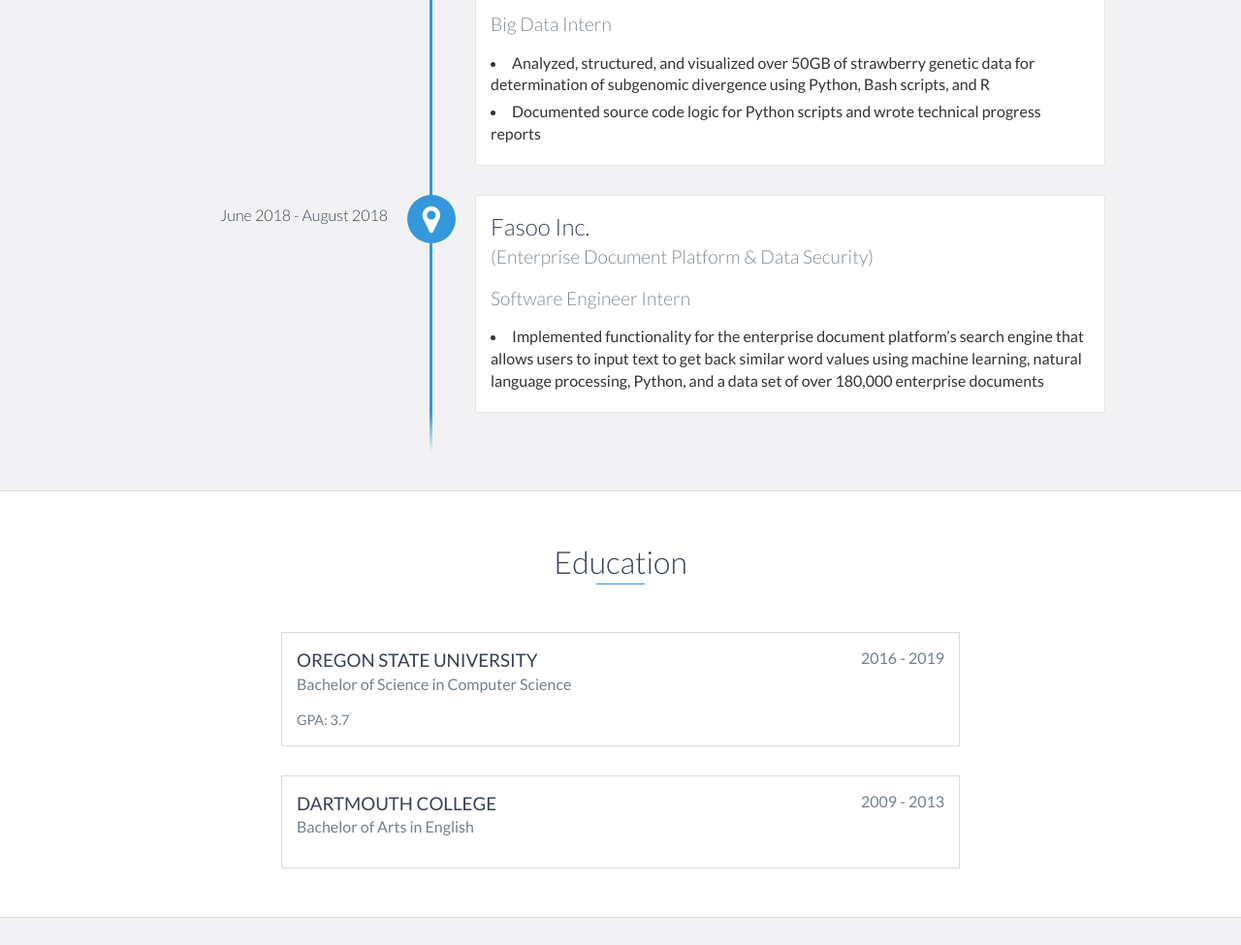
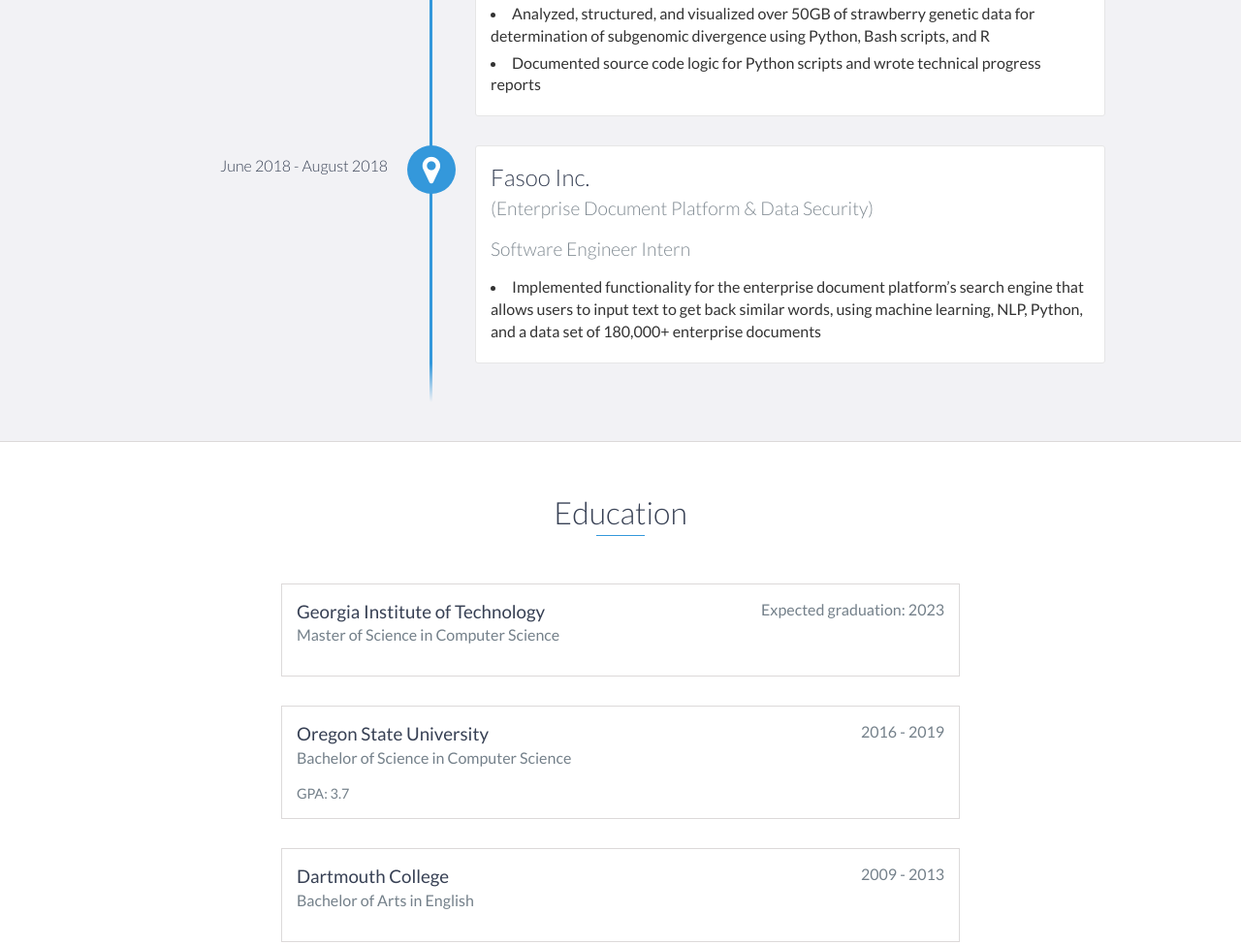
Before and after one commit to JohnYoon13/JohnYoon13.github.io, a website: page index.html in a window 1280 px wide. Shown: the part 1834-2809 px from the top of the page at 97% size. Drawn offline with nearby package versions, Linux system fonts and the light colour scheme.

Commit message:
added GT and reformatted minor other details

```diff
--- a/index.html
+++ b/index.html
@@ -72,7 +72,7 @@
                 <h4>(European Organization for Nuclear Research)</h3>
                 <h4>Technical Writer for Google’s Season of Docs</h4>
                 <p>
-                    <li>Author documentation and tutorials for CERN’s open-source data analysis framework, ROOT (sed in particle physics, astronomy, and data mining)</li>
+                    <li>Author documentation and tutorials for CERN’s open-source data analysis framework, ROOT (used in particle physics, astronomy, and data mining)</li>
                 </p>
             </div>
 
@@ -81,11 +81,9 @@
                 <h4>(Government Cyber Security Agency)</h3>
                 <h4>Associate Cloud Reliability Engineer</h4>
                 <p>
-                    <li>Develop and maintain data pipelines and cloud infrastructure with petabytes of data, using tools such as Google Cloud Platform’s Cloud Functions, BigQuery, Pub/Sub and Dataflow</li>
+                    <li>Develop and maintain data pipelines and cloud infrastructure with petabytes of data, using tools such as Google Cloud Platform’s Cloud Functions, BigQuery,and Pub/Sub</li>
 
                     <li>Document functions, APIs, and workflows that support the management of cloud infrastructure</li>
-
-                    <li>Write cyber security incidence analysis reports</li>
                 </p>
             </div>
 
@@ -106,7 +104,6 @@
                     <li>Analyzed, structured, and visualized over 50GB of strawberry genetic data for determination of subgenomic divergence using Python, Bash scripts, and R</li>
 
                     <li>Documented source code logic for Python scripts and wrote technical progress reports</li>
-
                 </p>
             </div>
 
@@ -115,7 +112,7 @@
                 <h4>(Enterprise Document Platform & Data Security) </h3>
                 <h4>Software Engineer Intern</h4>
                 <p>
-                    <li>Implemented functionality for the enterprise document platform’s search engine that allows users to input text to get back similar word values using machine learning, natural language processing, Python, and a data set of over 180,000 enterprise documents</li>
+                    <li>Implemented functionality for the enterprise document platform’s search engine that allows users to input text to get back similar words, using machine learning, NLP, Python, and a data set of 180,000+ enterprise documents</li>
                 </p>
             </div>
 
@@ -125,8 +122,16 @@
 
     <div id="education">
         <h2 class="heading">Education</h2>
+
         <div class="education-block">
-            <h3>OREGON STATE UNIVERSITY</h3>
+            <h3>Georgia Institute of Technology</h3>
+            <span class="education-date">Expected graduation: 2023</span>
+            <h4>Master of Science in Computer Science</h4>
+        </div>
+        <!-- End .education-block -->
+
+        <div class="education-block">
+            <h3>Oregon State University</h3>
             <span class="education-date">2016 - 2019</span>
             <h4>Bachelor of Science in Computer Science</h4>
             <p>
@@ -136,7 +141,7 @@
         <!-- End .education-block -->
 
         <div class="education-block">
-            <h3>DARTMOUTH COLLEGE</h3>
+            <h3>Dartmouth College</h3>
             <span class="education-date">2009 - 2013</span>
             <h4>Bachelor of Arts in English</h4>
         </div>
```
Also changed, not shown: 1 other file.
